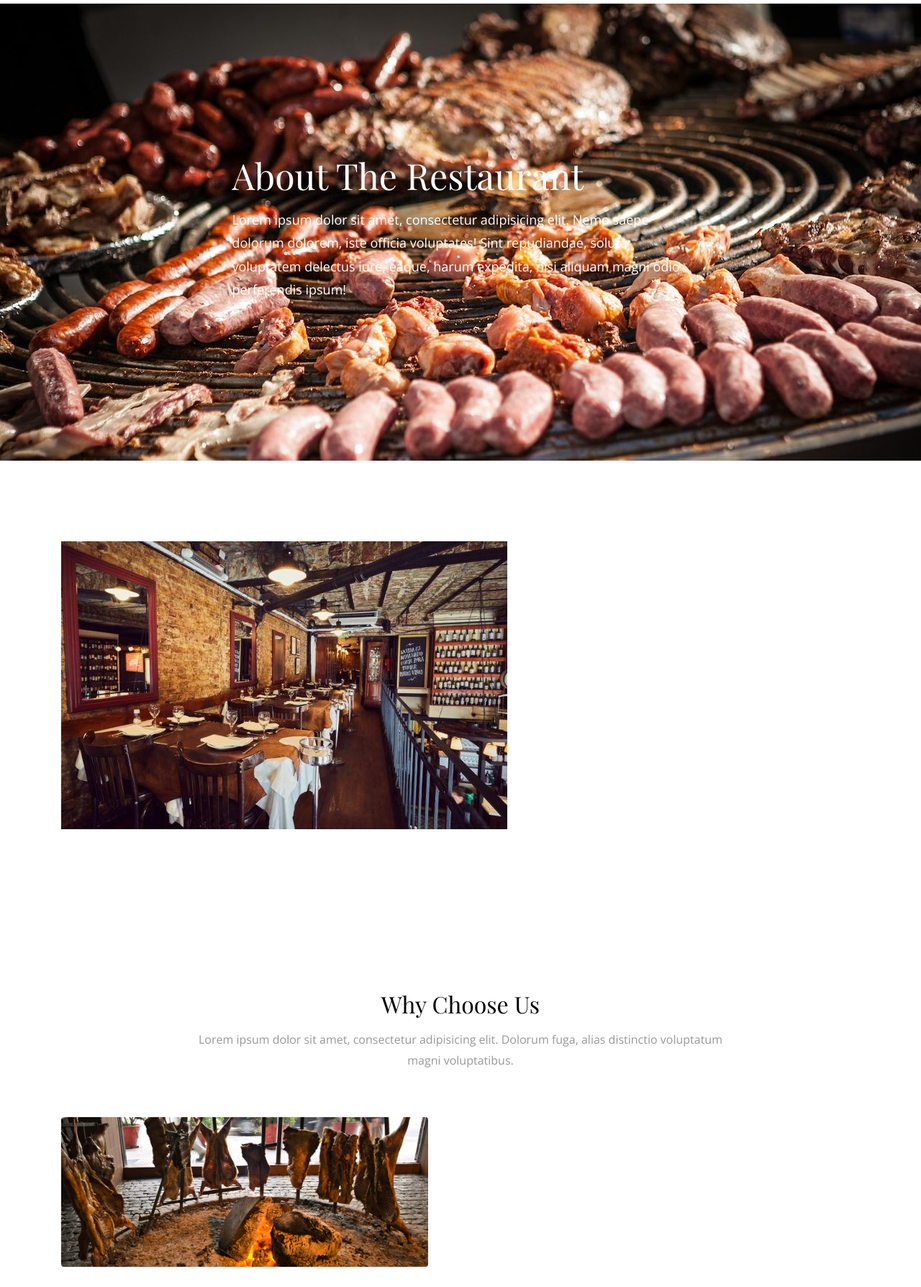
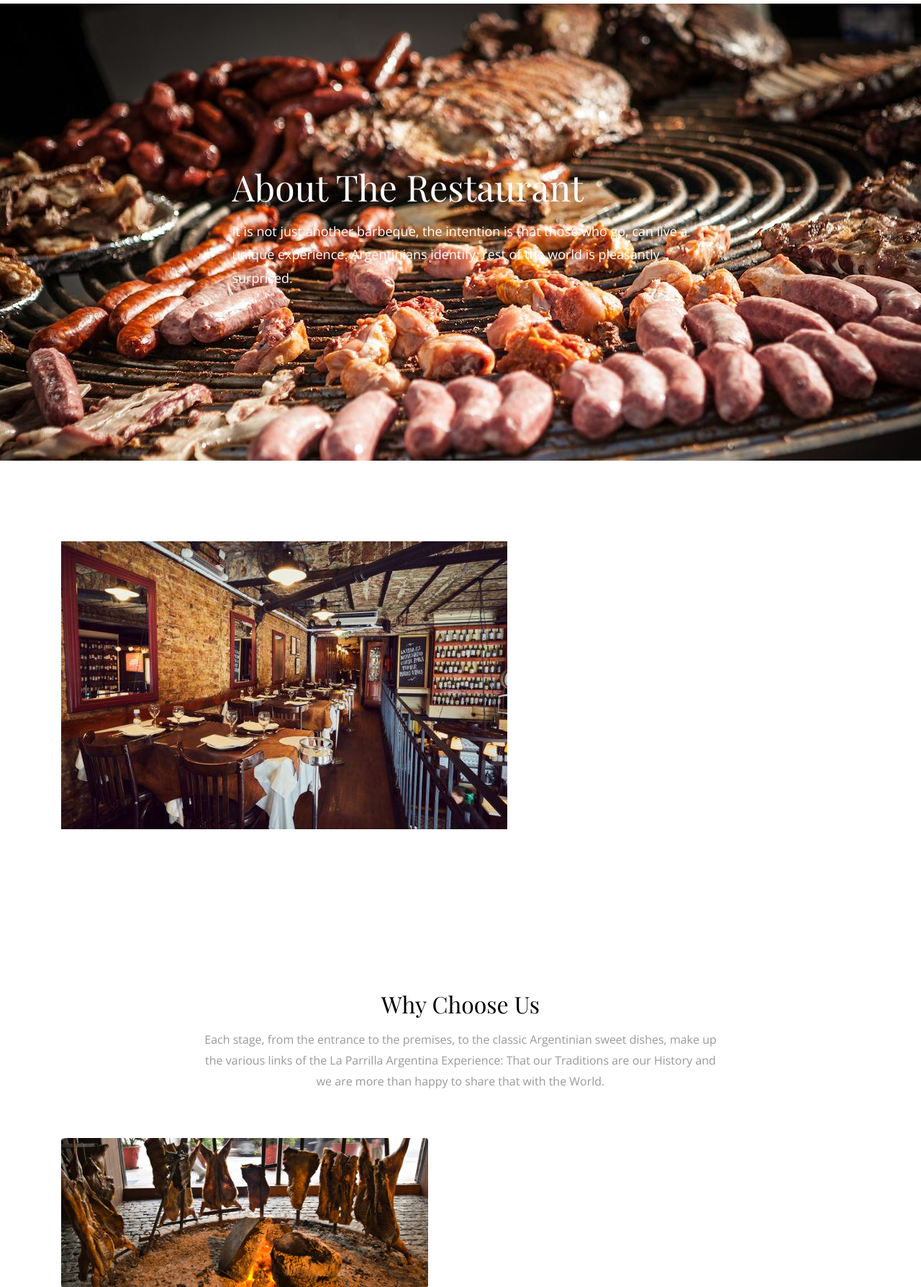
Before and after one commit to JayKearney/parrilla-delivery, a Django app: template src/aboutus/templates/aboutus/about.html in a window 1280 px wide. Shown: the top 1788 px of the page at 72% size. Run offline with Django 3.2, Linux system fonts and the light colour scheme; the template is opened without the code that fills it, so the values that code supplies are empty; some libraries are stand-ins or nearby versions; some web fonts are replaced.

Commit message:
add why choose us text

```diff
--- a/src/aboutus/templates/aboutus/about.html
+++ b/src/aboutus/templates/aboutus/about.html
@@ -14,7 +14,7 @@
               <div class="row align-items-center justify-content-center">
                 <div class="col-md-7" data-aos="fade-up">
                   <h2 class="heading">About The Restaurant</h2>
-                  <p class="lead">Lorem ipsum dolor sit amet, consectetur adipisicing elit. Nemo saepe dolorum dolorem, iste officia voluptates! Sint repudiandae, soluta voluptatem delectus iure, eaque, harum expedita, nisi aliquam magni odio perferendis ipsum!</p>
+                  <p class="lead">It is not just another barbeque, the intention is that those who go, can live a unique experience. Argentinians identify, rest of the world is pleasantly surprised.</p>
                 </div>
               </div>
             </div>
@@ -41,7 +41,7 @@
             <div class="row justify-content-center mb-5" data-aos="fade-up">
               <div class="col-md-8  text-center">
                 <h2 class="mb-3">Why Choose Us</h2>
-                <p class="lead">Lorem ipsum dolor sit amet, consectetur adipisicing elit. Dolorum fuga, alias distinctio voluptatum magni voluptatibus.</p>
+                <p class="lead">Each stage, from the entrance to the premises, to the classic Argentinian sweet dishes, make up the various links of the La Parrilla Argentina Experience: That our Traditions are our History and we are more than happy to share that with the World.</p>
               </div>
             </div>
             <div class="row large-gutters">
@@ -76,7 +76,7 @@
             <div class="row justify-content-center mb-5" data-aos="fade-up">
               <div class="col-md-8  text-center">
                 <h2 class="mb-3">Restaurants Chef</h2>
-                <p class="lead">Lorem ipsum dolor sit amet, consectetur adipisicing elit. Dolorum fuga, alias distinctio voluptatum magni voluptatibus.</p>
+                <p class="lead">A mixture of Experience, Grill Mastery, Tradition and Innovation is what you will find in our Parrilla Argentina Chefs.</p>
               </div>
             </div>
             <div class="row">
--- a/src/home/templates/home/index.html
+++ b/src/home/templates/home/index.html
@@ -11,7 +11,7 @@
             <div class="container">
               <div class="row align-items-center">
                 <div class="col-md-12" data-aos="fade-up">
-                  <h2 class="heading">Lorem ipsum dolor sit amet consectetur adipisicing elit. Fugit ipsa sint amet aliquam velit minima tenetur quisquam beatae molestiae possimus dicta.</h2>
+                  <h2 class="heading">The True Argentinian Meat Experience. In Parrilla Argentina we selected the best cuts of the Hereford and Aberdeen Angus breeds. We specialise in Traditional Meat Cuts and Recipes while delivering a unique Table Service Experience. </h2>
                 </div>
               </div>
             </div>
--- a/src/meals/templates/Meals/detail.html
+++ b/src/meals/templates/Meals/detail.html
@@ -12,7 +12,7 @@
             <div class="container">
               <div class="row align-items-center">
                 <div class="col-md-12" data-aos="fade-up">
-                  <h2 class="heading">Lorem ipsum dolor sit amet consectetur adipisicing elit. Fugit ipsa sint amet aliquam velit minima tenetur quisquam beatae molestiae possimus dicta.</h2>
+                  <h2 class="heading">The True Argentinian Meat Experience. In Parrilla Argentina we selected the best cuts of the Hereford and Aberdeen Angus breeds. We specialise in Traditional Meat Cuts and Recipes while delivering a unique Table Service Experience.</h2>
                 </div>
               </div>
             </div>
--- a/src/meals/templates/Meals/list.html
+++ b/src/meals/templates/Meals/list.html
@@ -10,7 +10,7 @@
             <div class="container">
               <div class="row align-items-center">
                 <div class="col-md-12" data-aos="fade-up">
-                  <h2 class="heading">Lorem ipsum dolor sit amet consectetur adipisicing elit. Fugit ipsa sint amet aliquam velit minima tenetur quisquam beatae molestiae possimus dicta.</h2>
+                  <h2 class="heading">The True Argentinian Meat Experience. In Parrilla Argentina we selected the best cuts of the Hereford and Aberdeen Angus breeds. We specialise in Traditional Meat Cuts and Recipes while delivering a unique Table Service Experience.</h2>
                 </div>
               </div>
             </div>
```
